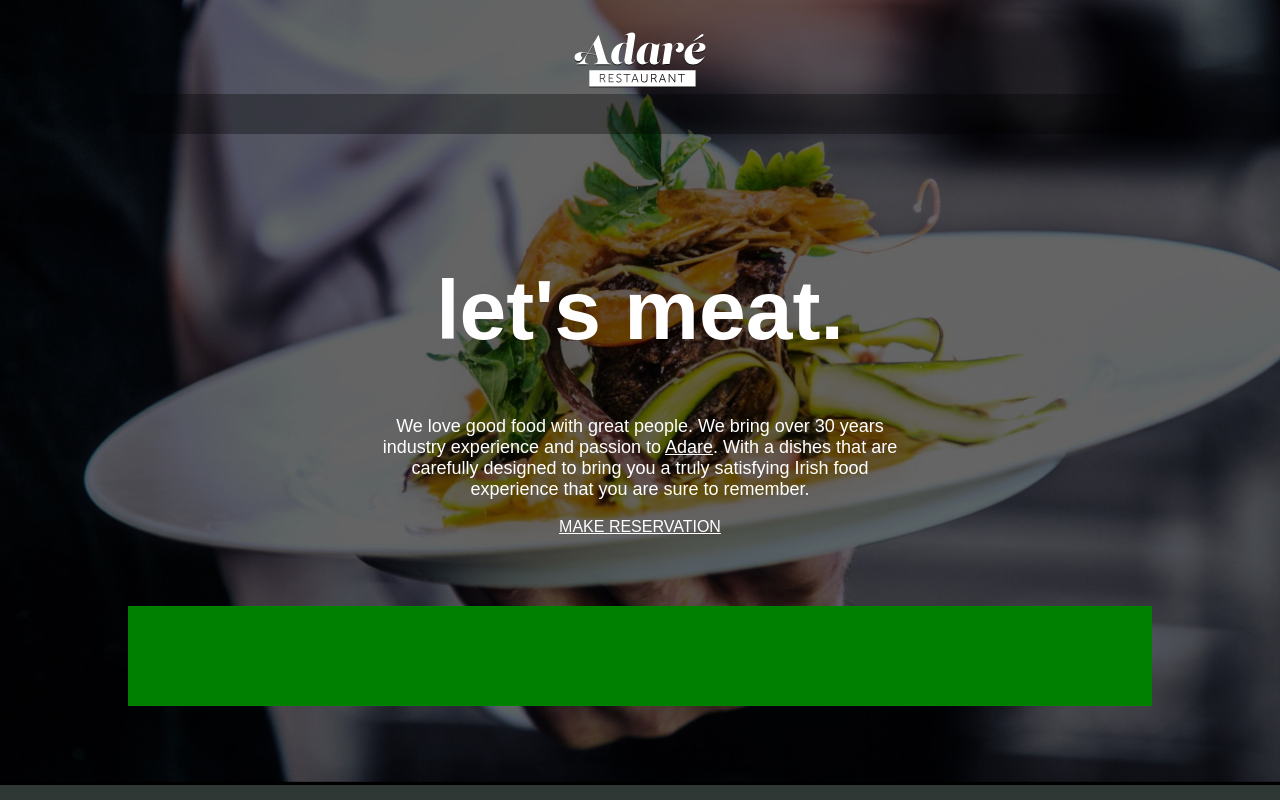
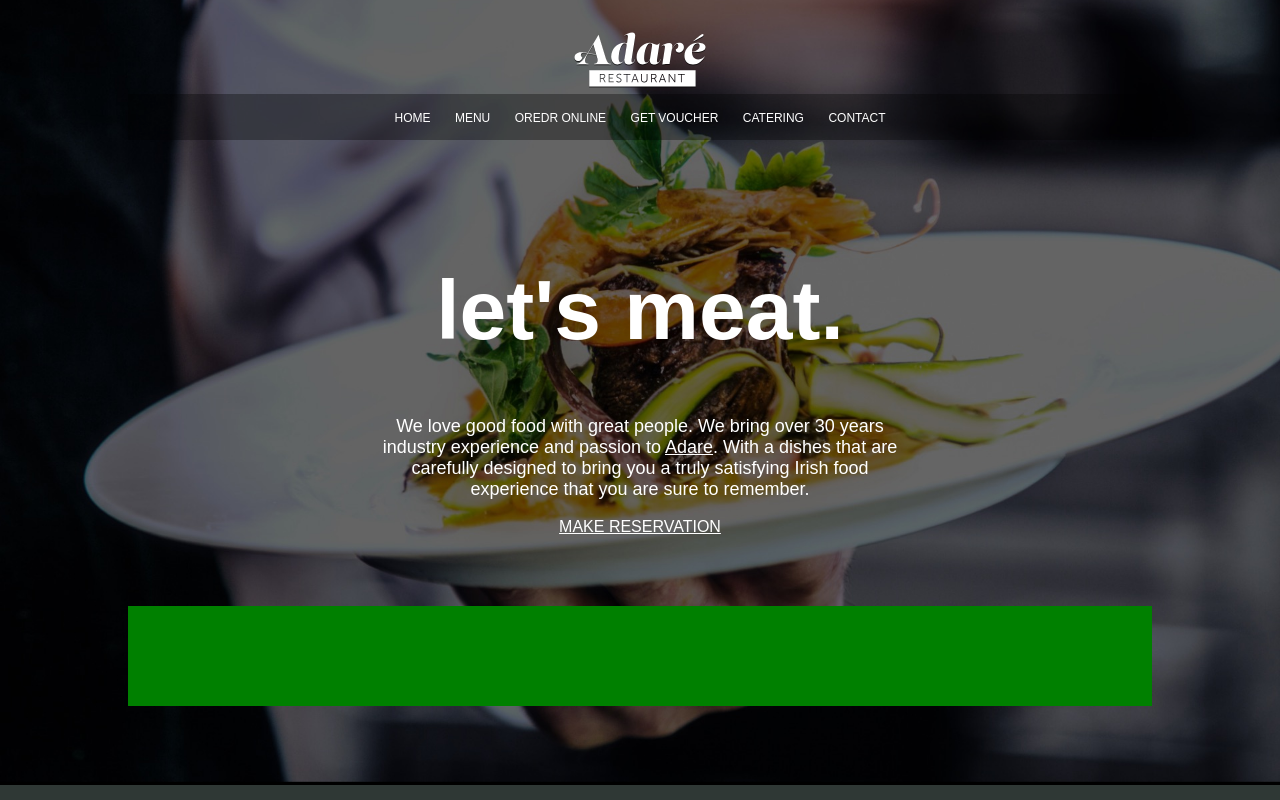
Before and after one commit to ValeriyaS-code/restaurant, a plain HTML site: page index.html in a window 1280 px wide. Drawn offline with Linux system fonts and the light colour scheme.

Commit message:
navbar added

```diff
--- a/assets/css/style.css
+++ b/assets/css/style.css
@@ -19,8 +19,17 @@ header {
 }
 
 nav {
-    height: 40px;
     background-color: rgb(0, 0, 0, 0.338);
+    text-align: center;
+    padding-top: 14px;
+    padding-bottom: 14px;
+}
+
+nav a {
+    text-decoration: none;
+    font-size: 12px;
+    padding-left: 10px;
+    padding-right: 10px;
 }
 
 main {
--- a/index.html
+++ b/index.html
@@ -14,7 +14,14 @@
     <div class="container">
         <header>
             <img src="./assets/images/logo.png" alt="Adare Restaurant Logo">
-            <nav></nav>
+            <nav>
+                <a href="#">HOME</a>
+                <a href="#">MENU</a>
+                <a href="#">OREDR ONLINE</a>
+                <a href="#">GET VOUCHER</a>
+                <a href="#">CATERING</a>
+                <a href="#">CONTACT</a>
+            </nav>
 
         </header>
 
```
